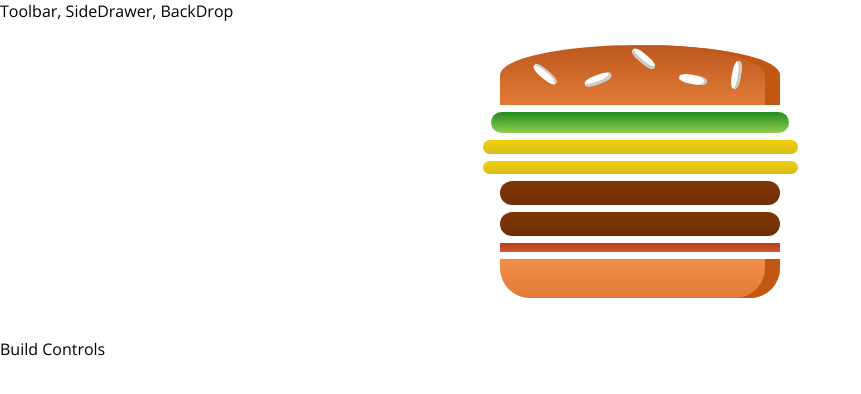
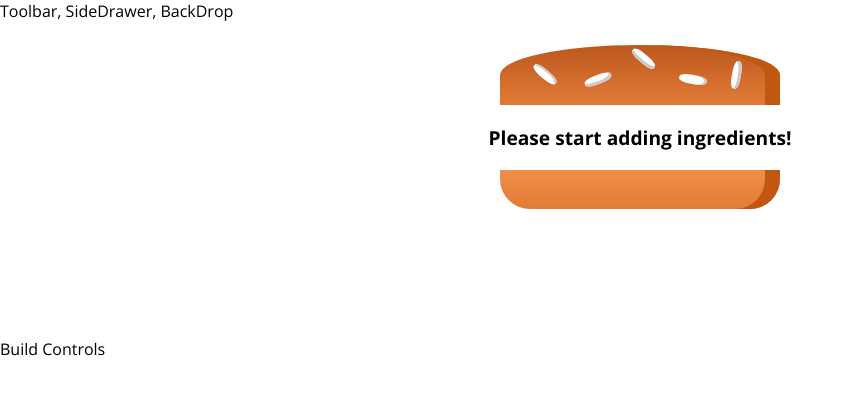
Before and after one commit to mikensubuga/burger-app, a React app: page / in a window 1280 px wide. Shown: the top 394 px of the page, without its empty margins (0-861 px from the left). Built offline with nearby package versions, Linux system fonts and the light colour scheme.

Commit message:
ing if empty

```diff
--- a/src/components/Burger/Burger.jsx
+++ b/src/components/Burger/Burger.jsx
@@ -4,13 +4,19 @@ import classes from "./Burger.module.css";
 import BurgerIngredient from "./BurgerIngredient/BurgerIngredient";
 
 const burger = props => {
-  let transformedIngredients = Object.keys(props.ingredients).map(igKey => {
-    return [...Array(props.ingredients[igKey])].map((_, i) => {
-      return <BurgerIngredient key={igKey + i} type={igKey} />;
-    });
-  });
-
-  console.log("props:" + transformedIngredients);
+  let transformedIngredients = Object.keys(props.ingredients)
+    .map(igKey => {
+      return [...Array(props.ingredients[igKey])].map((_, i) => {
+        return <BurgerIngredient key={igKey + i} type={igKey} />;
+      });
+    })
+    .reduce((arr, el) => {
+      return arr.concat(el);
+    }, []);
+  if (transformedIngredients.length === 0) {
+    transformedIngredients = <p>Please start adding ingredients!</p>;
+  }
+  console.log(transformedIngredients);
 
   return (
     <div className={classes.Burger}>
--- a/src/containers/BurgerBuilder/BurgerBuilder.jsx
+++ b/src/containers/BurgerBuilder/BurgerBuilder.jsx
@@ -3,10 +3,10 @@ import Burger from "../../components/Burger/Burger";
 class BurgerBuilder extends Component {
   state = {
     ingredients: {
-      salad: 1,
-      cheese: 2,
-      meat: 2,
-      bacon: 1
+      salad: 0,
+      cheese: 0,
+      meat: 0,
+      bacon: 0
     }
   };
   render() {
```
